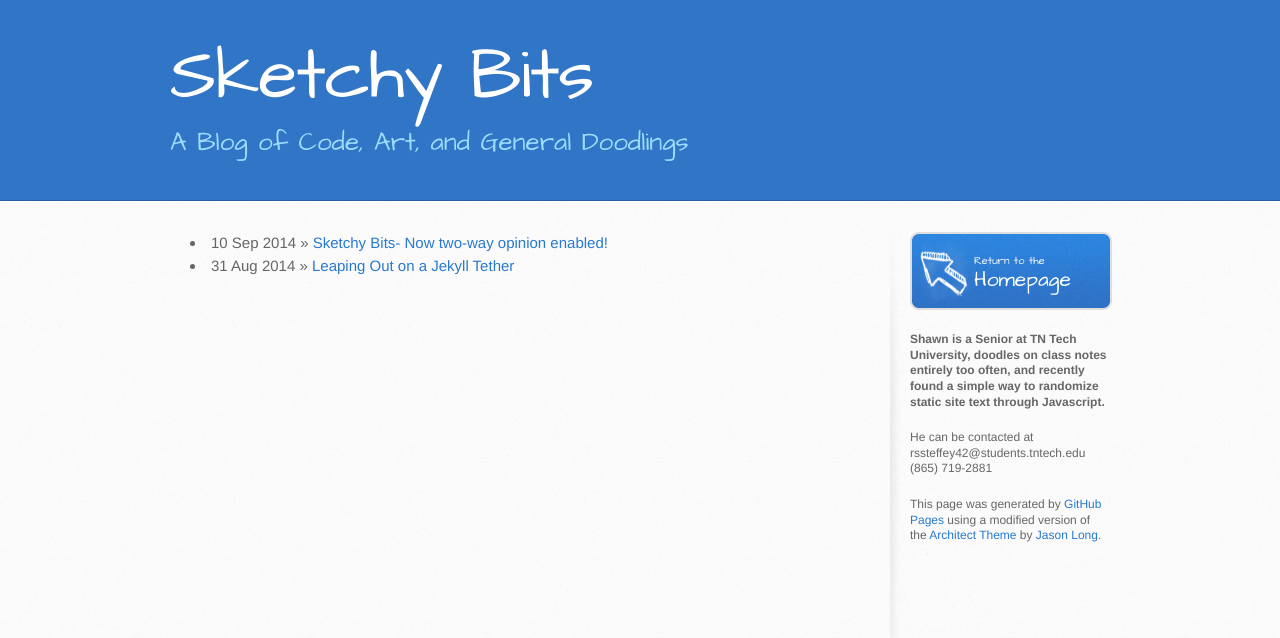
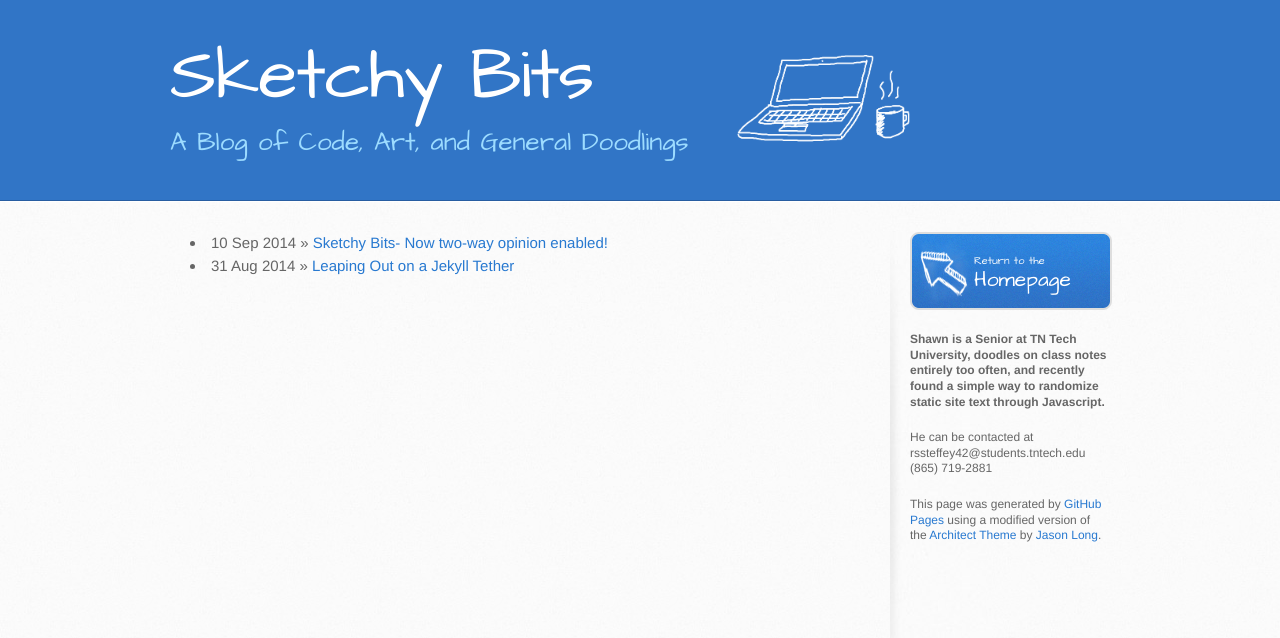
Before and after one commit to rssteffey/rssteffey.github.io, a Jekyll site: the page built from Blog.html, in a window 1280 px wide. Shown: the top 638 px of the page. Built offline with Jekyll 4.4.1, drawn with Linux system fonts in a browser that asks for light colours; Markdown is read by kramdown in place of the engine named in the settings.

Commit message:
Cleanup #1
Removed some unnecessary files, added a blog header image, removed
testing link from code page.

```diff
--- a/Code.html
+++ b/Code.html
@@ -14,7 +14,7 @@
 <div class="codeBox">
 <h2> Games </h2>
 <ul>
-<li><a href="http://rssteffey.github.io/Blog.html">Blog test link</a></li>
+<!--<li><a href="http://rssteffey.github.io/Blog.html">Blog test link</a></li>-->
 </ul>
 
 <h2> Utility </h2>
--- a/_layouts/default.html
+++ b/_layouts/default.html
@@ -18,6 +18,7 @@
         <h1> <a href="/Blog.html">Sketchy Bits</a></h1>
         <h2>A Blog of Code, Art, and General Doodlings</h2>
         <!--<a href="/index.html" class="button"><small>Return to the</small>Homepage</a>-->
+		<img class="title" src="/images/laptop.png" height="112" width="200"></img>
       </div>
     </header>
 
--- a/stylesheets/stylesheet.css
+++ b/stylesheets/stylesheet.css
@@ -153,6 +153,13 @@ header a.button {
   top: 0;
   background: transparent url(/Images/github-button.png) 0 0 no-repeat;
 }
+
+header img.title{
+  position: absolute;
+  right: 20%;
+  top: 0;
+}
+
 aside a.button {
   width: 138px;
   padding-left: 64px;
@@ -446,6 +453,16 @@ footer a:hover {
     -webkit-border-radius: 5px;
     border-radius: 5px;
   }
+
+  header img.title {
+    display: inline-block;
+    margin-top: 15px;
+    padding: 5px 10px;
+    position: relative;
+	right: 0;
+    top: 0;
+  }
+
   header a.button small {
     font-size: 13px;
     display: inline;
```
Also changed, not shown: Images/laptop.png (added), 2 other files.
